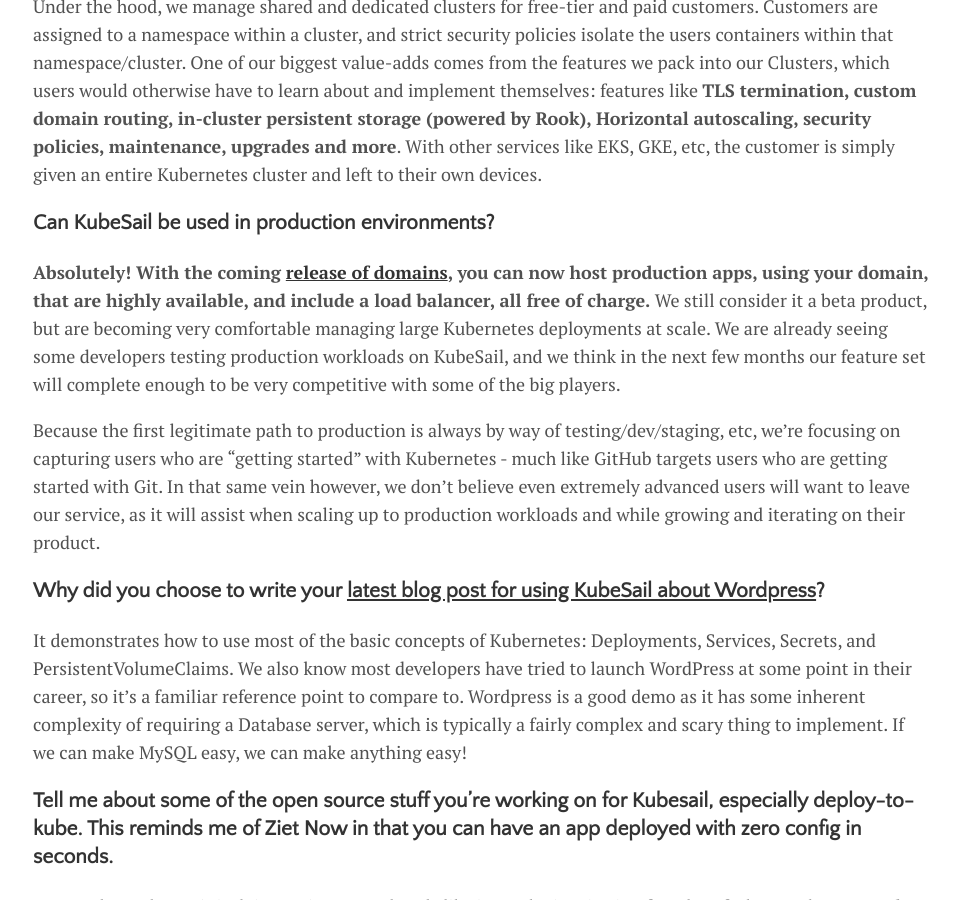
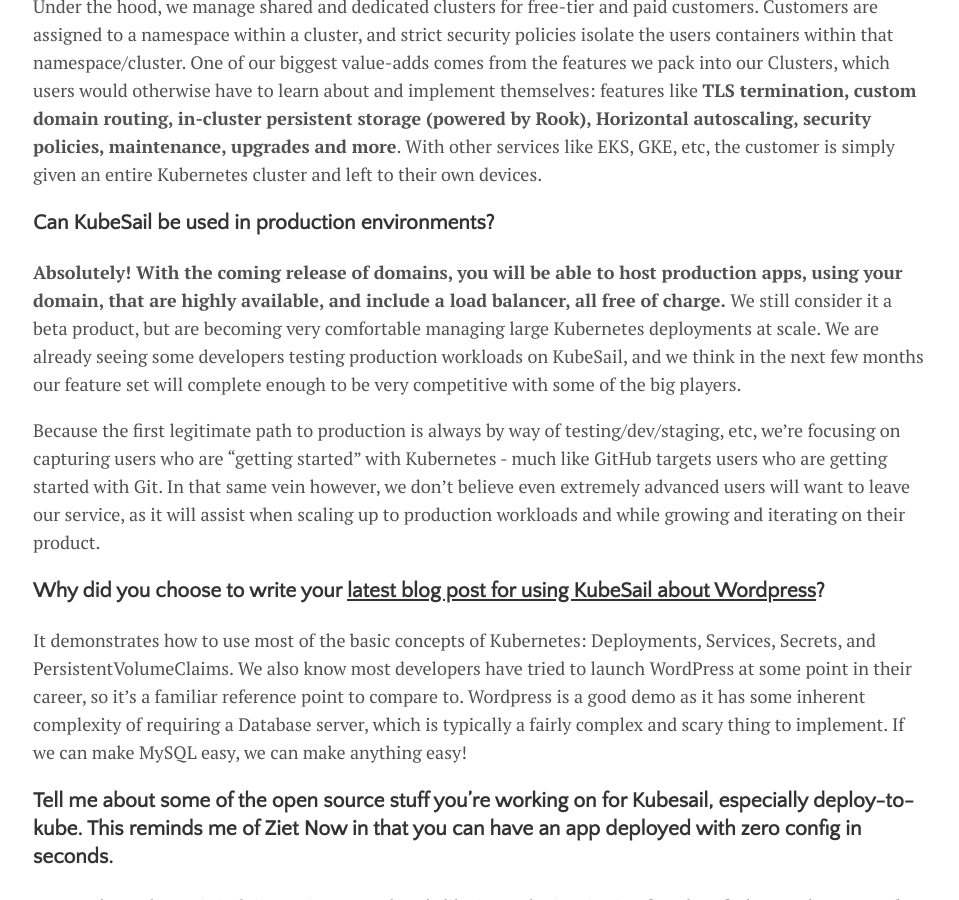
Before and after one commit to shiphp/site, a Jekyll site: the page built from _posts/2019-04-12-dan-seandon-kubesail.md, in a window 1280 px wide and 900 px high, scrolled down 1807 px. Shown: the whole window, without its empty margins (159-1118 px from the left). Built offline with Jekyll 4.4.1, drawn with Linux system fonts in a browser that asks for light colours; nearby versions of some CDN libraries; some of the changed text lies outside the part shown.

Commit message:
Adding dan post

```diff
--- a/_posts/2019-04-06-dan-seandon-kubesail.md
+++ b/_posts/2019-04-12-dan-seandon-kubesail.md
@@ -34,7 +34,7 @@
 
 ### Can KubeSail be used in production environments?
 
-**Absolutely! With the coming [release of domains](http://kubesail.com/domains), you can now host production apps, using your domain, that are highly available, and include a load balancer, all free of charge.** We still consider it a beta product, but are becoming very comfortable managing large Kubernetes deployments at scale. We are already seeing some developers testing production workloads on KubeSail, and we think in the next few months our feature set will complete enough to be very competitive with some of the big players.
+**Absolutely! With the coming release of domains, you will be able to host production apps, using your domain, that are highly available, and include a load balancer, all free of charge.** We still consider it a beta product, but are becoming very comfortable managing large Kubernetes deployments at scale. We are already seeing some developers testing production workloads on KubeSail, and we think in the next few months our feature set will complete enough to be very competitive with some of the big players.
 
 Because the first legitimate path to production is always by way of testing/dev/staging, etc, we’re focusing on capturing users who are “getting started” with Kubernetes - much like GitHub targets users who are getting started with Git. In that same vein however, we don’t believe even extremely advanced users will want to leave our service, as it will assist when scaling up to production workloads and while growing and iterating on their product.
 
```
